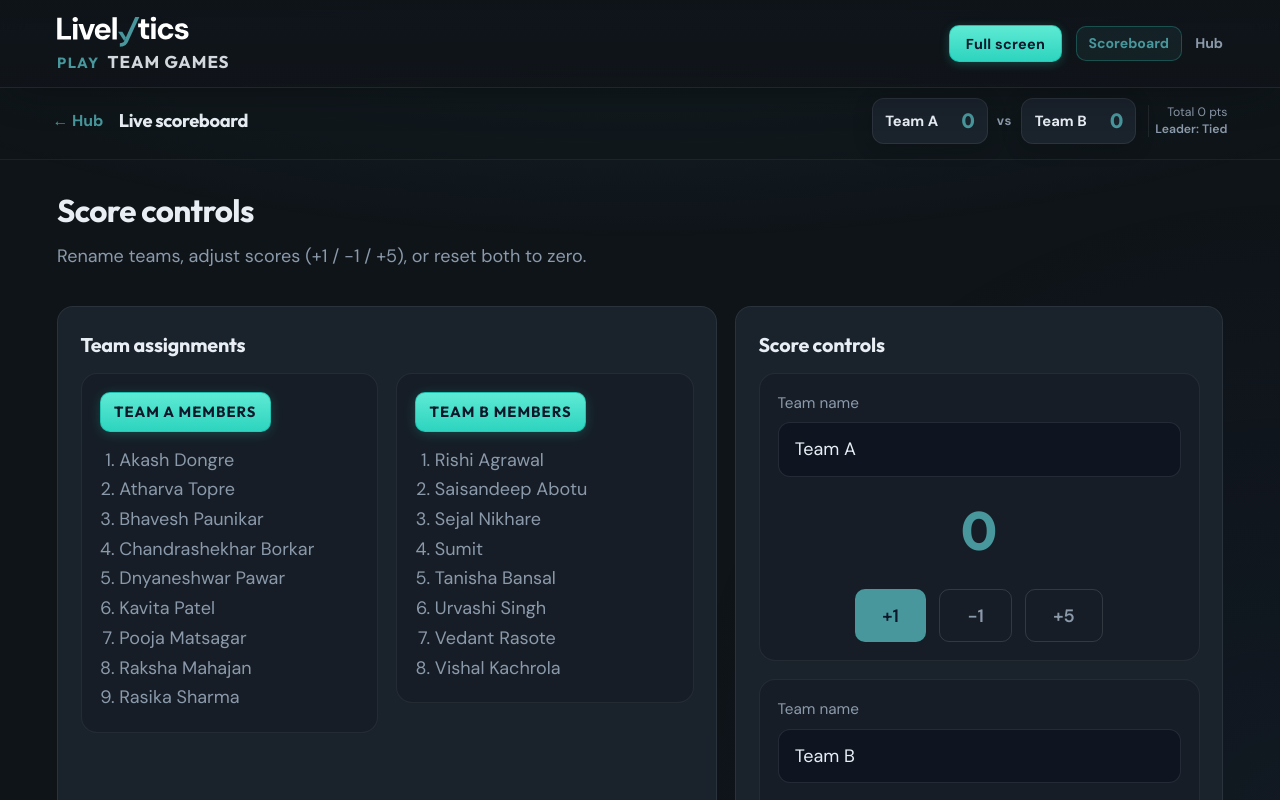
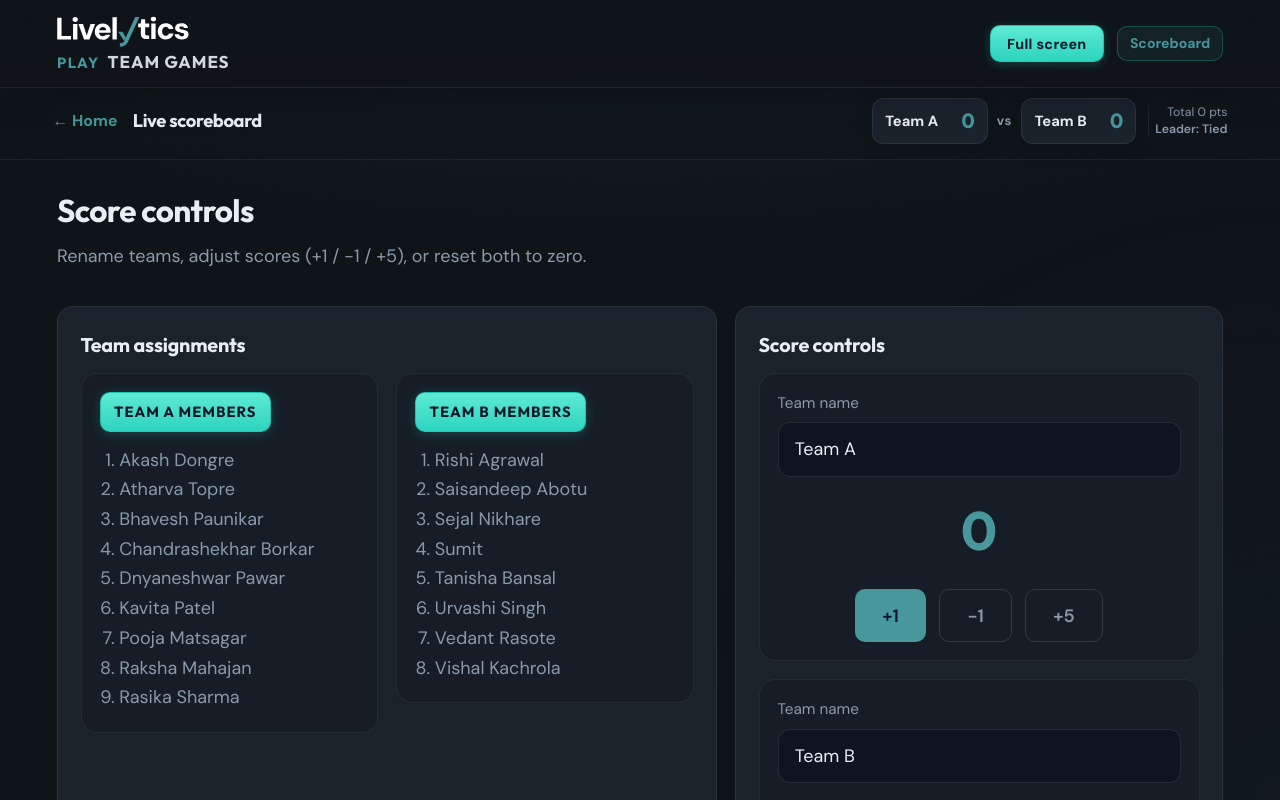
Before and after one commit to akshaygdhole/Fun-Friday-Games, a React (Vite) app: page /scoreboard in a window 1280 px wide. Shown: the top 800 px of the page. Built offline with nearby package versions, Linux system fonts and the light colour scheme.

Commit message:
Remove "Hub" link from StickyScoreBar and update back navigation text in Scoreboard from "Hub" to "Home" for improved clarity and consistency in navigation.

```diff
--- a/src/components/StickyScoreBar.jsx
+++ b/src/components/StickyScoreBar.jsx
@@ -111,9 +111,6 @@ export default function StickyScoreBar() {
           >
             Scoreboard
           </Link>
-          <Link to="/" className="sticky-score-link">
-            Hub
-          </Link>
         </div>
       </div>
     </header>
--- a/src/pages/Scoreboard.jsx
+++ b/src/pages/Scoreboard.jsx
@@ -39,7 +39,7 @@ export default function Scoreboard() {
         <div className="scoreboard-top-header-inner">
           <div className="scoreboard-top-brand">
             <Link className="scoreboard-top-back" to="/">
-              ← Hub
+              ← Home
             </Link>
             <div className="scoreboard-top-titles">
               <span className="scoreboard-top-title">Live scoreboard</span>
```
